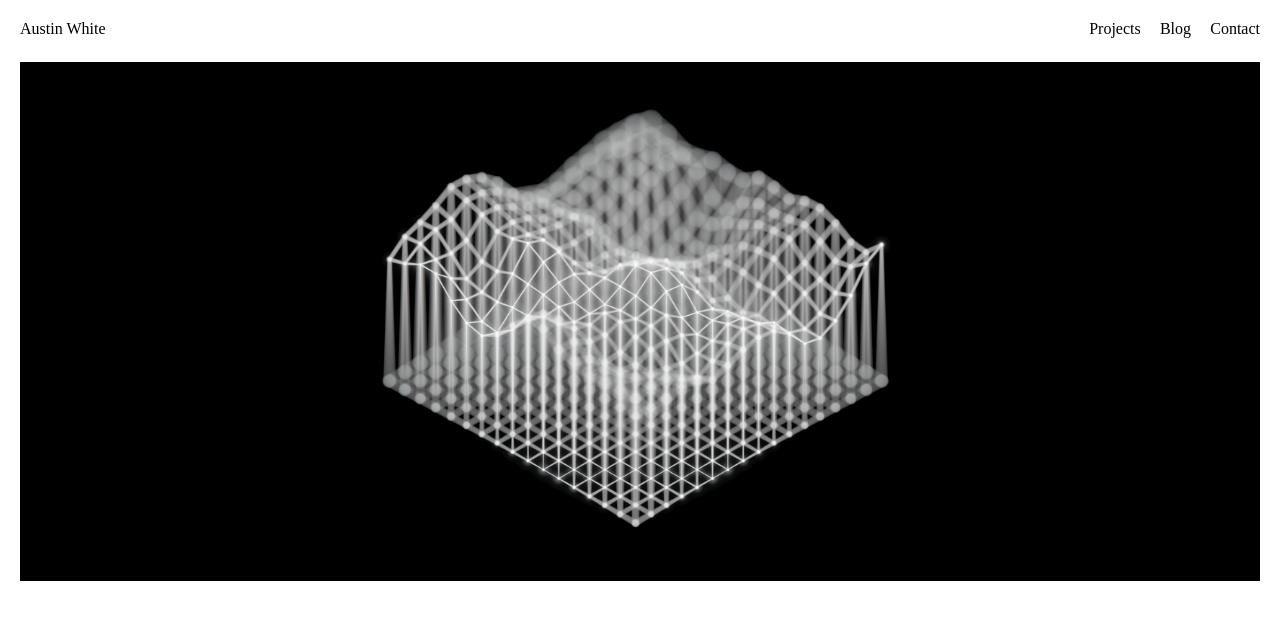
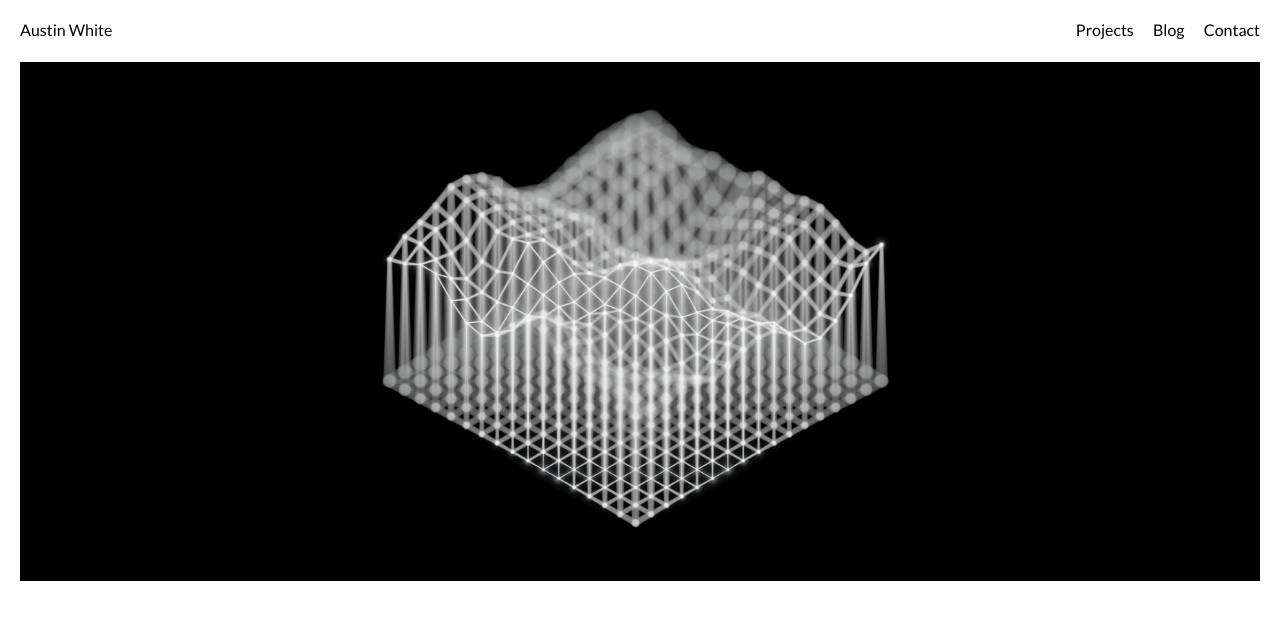
Before and after one commit to austinwhite/nextjs-site-template, a Next.js app: page / in a window 1280 px wide. Shown: the top 620 px of the page. Built offline with nearby package versions, Linux system fonts and the light colour scheme.

Commit message:
lato font famliy

```diff
--- a/package.json
+++ b/package.json
@@ -13,6 +13,7 @@
     "path": "^0.12.7",
     "react": "^18.0.0",
     "react-dom": "^18.0.0",
+    "react-icons": "^4.4.0",
     "remark": "^14.0.2",
     "remark-html": "^15.0.1"
   },
--- /dev/null
+++ b/pages/_document.js
@@ -0,0 +1,21 @@
+import Document, { Html, Head, Main, NextScript } from 'next/document'
+
+class MyDocument extends Document {
+  render() {
+    return (
+      <Html>
+        <Head>
+          <link rel="preconnect" href="https://fonts.googleapis.com"/>
+          <link rel="preconnect" href="https://fonts.gstatic.com" crossorigin/>
+          <link href="https://fonts.googleapis.com/css2?family=Lato&display=swap" rel="stylesheet"/>
+        </Head>
+        <body>
+          <Main />
+          <NextScript />
+        </body>
+      </Html>
+    )
+  }
+}
+
+export default MyDocument
--- a/styles/global.css
+++ b/styles/global.css
@@ -3,6 +3,7 @@
   padding: 1.25rem;
   justify-content: center;
   max-width: 2560px;
+  font-family: 'Lato', sans-serif;
 }
 
 a {
```
Also changed, not shown: 1 other file (tests, documents, lock files or other folders).
